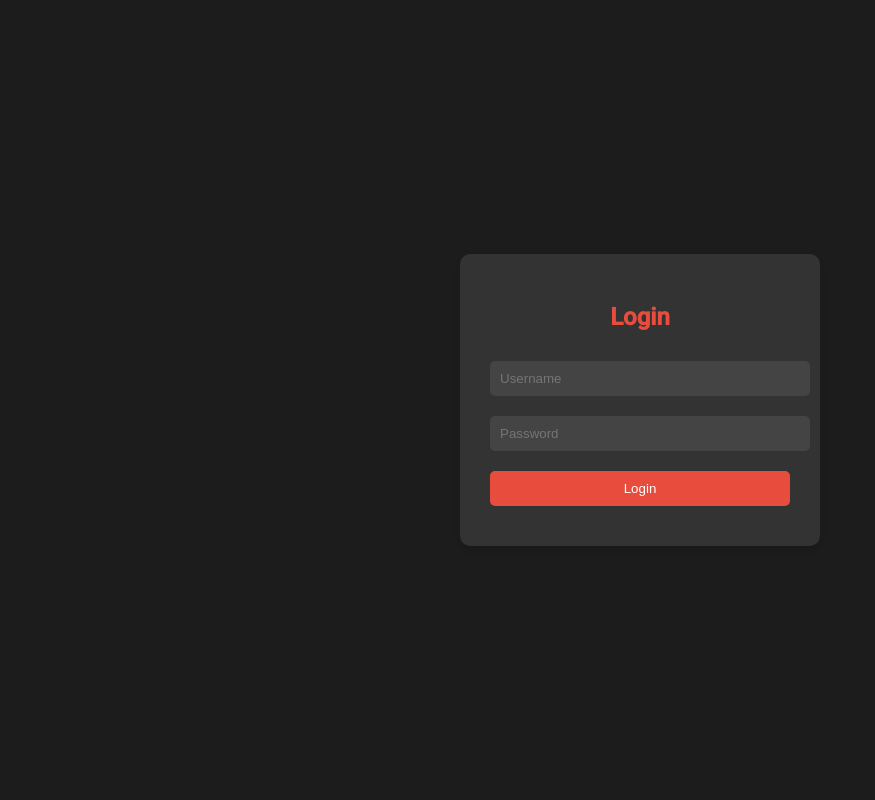
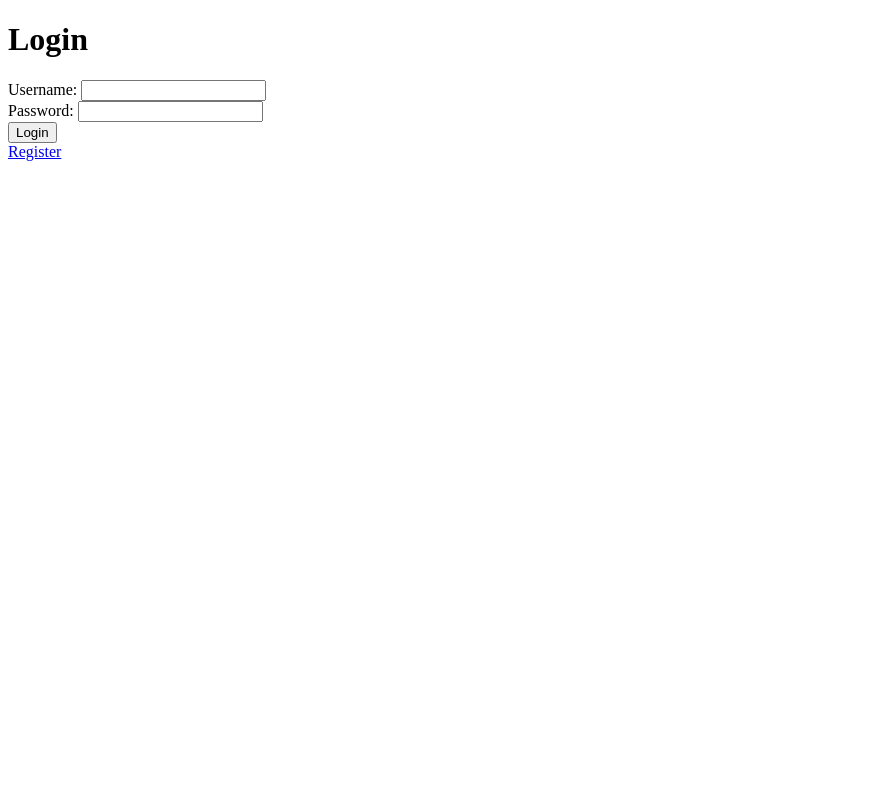
Before and after one commit to SafeSiteDev/SafeSite-Timeclock, a Flask app: page /login in a window 1280 px wide. Shown: the whole page, without its empty margins (0-875 px from the left). Run offline with Flask 2, Linux system fonts and the light colour scheme.

Commit message:
Update login.html

```diff
--- a/templates/login.html
+++ b/templates/login.html
@@ -1,63 +1,19 @@
 <!DOCTYPE html>
-<html lang="en">
+<html>
 <head>
-    <meta charset="UTF-8">
     <title>Login</title>
-    <link href="https://fonts.googleapis.com/css2?family=Roboto:wght@400;500&display=swap" rel="stylesheet">
-    <style>
-        body {
-            font-family: 'Roboto', sans-serif;
-            background-color: #1c1c1c;
-            color: #fff;
-            margin: 0;
-            padding: 0;
-        }
-        .container {
-            display: flex;
-            justify-content: center;
-            align-items: center;
-            height: 100vh;
-        }
-        .login-box {
-            background-color: #333;
-            padding: 30px;
-            border-radius: 10px;
-            box-shadow: 0 4px 6px rgba(0, 0, 0, 0.1);
-            width: 300px;
-        }
-        .login-box h2 {
-            color: #e74c3c;
-            text-align: center;
-            margin-bottom: 20px;
-        }
-        .login-box input {
-            width: 100%;
-            padding: 10px;
-            margin: 10px 0;
-            border: none;
-            border-radius: 5px;
-            background-color: #444;
-            color: #fff;
-        }
-        .login-box input[type="submit"] {
-            background-color: #e74c3c;
-            cursor: pointer;
-        }
-        .login-box input[type="submit"]:hover {
-            background-color: #c0392b;
-        }
-    </style>
 </head>
 <body>
-    <div class="container">
-        <div class="login-box">
-            <h2>Login</h2>
-            <form action="/login" method="POST">
-                <input type="text" name="username" placeholder="Username" required>
-                <input type="password" name="password" placeholder="Password" required>
-                <input type="submit" value="Login">
-            </form>
-        </div>
-    </div>
+    <h1>Login</h1>
+    <form method="POST">
+        <label for="username">Username:</label>
+        <input type="text" name="username" required>
+        <br>
+        <label for="password">Password:</label>
+        <input type="password" name="password" required>
+        <br>
+        <button type="submit">Login</button>
+    </form>
+    <a href="{{ url_for('register') }}">Register</a>
 </body>
 </html>
```
